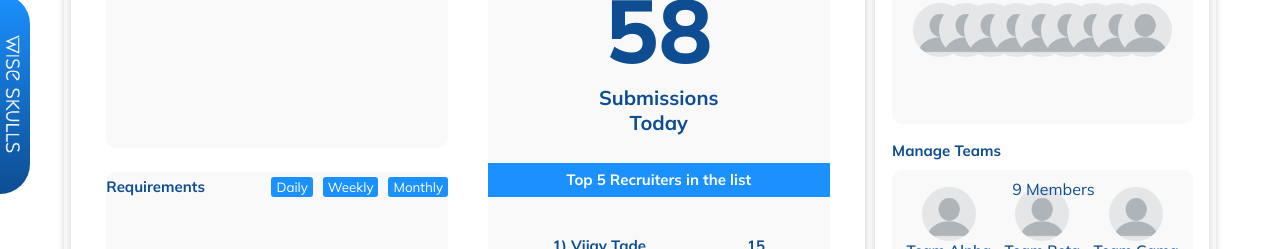
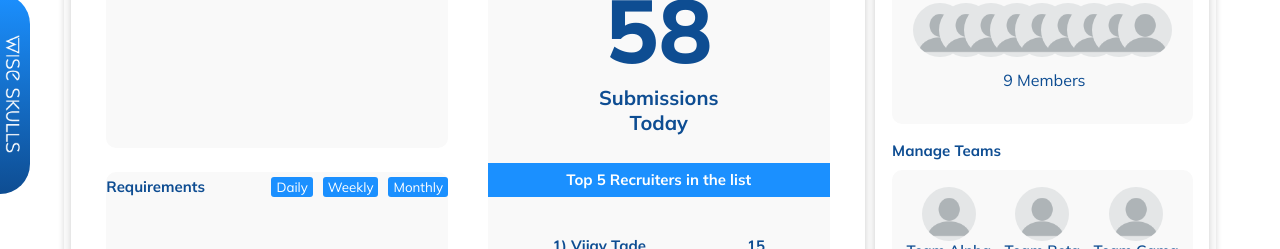
Before and after one commit to akramws/crm-practice, a React (Create React App) app: page /dashboard in a window 1280 px wide. Shown: the part 318-567 px from the top of the page. Built offline with nearby package versions, Linux system fonts and the light colour scheme.

Commit message:
member change

```diff
--- a/src/Component/Style/Dashboard.css
+++ b/src/Component/Style/Dashboard.css
@@ -335,8 +335,8 @@ button:focus-within {
 
 .upper-child-members-inline-div {
   position: relative;
-  top: 55px;
-  left: 40%;
+  bottom: 26%;
+  left: 37%;
   text-align: left;
   letter-spacing: 0px;
   color: #0e4d92;
```
